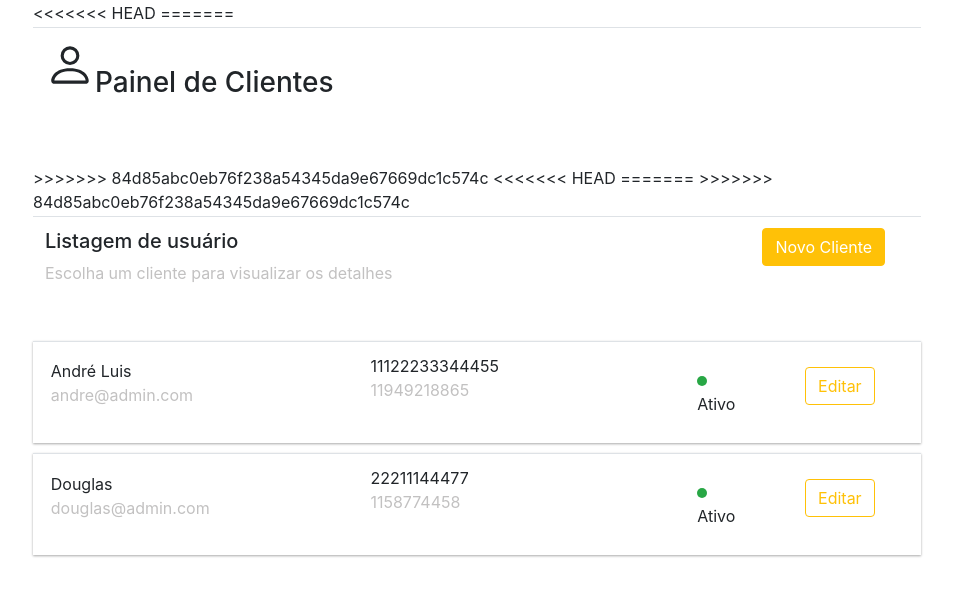
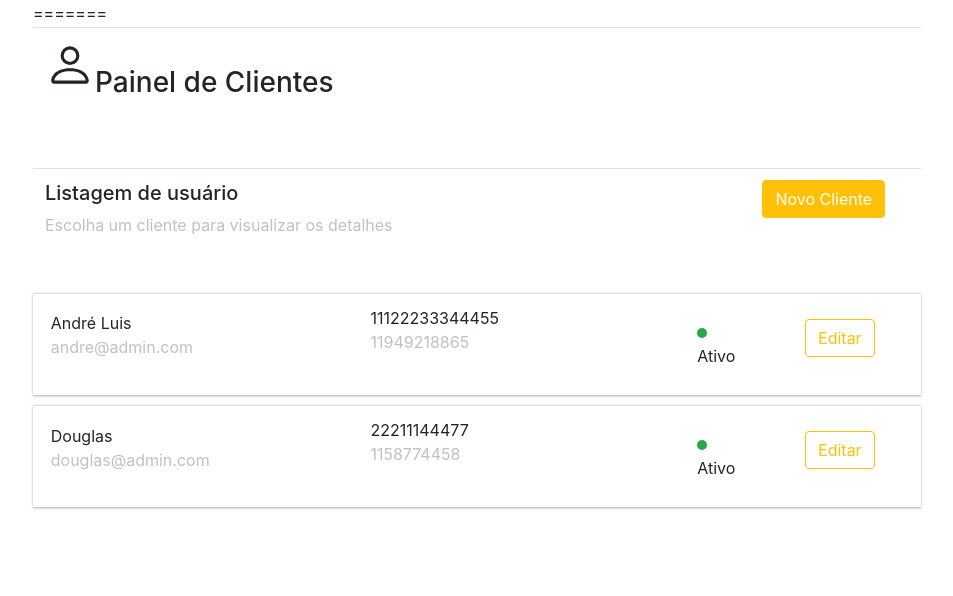
Before and after one commit to Hermelio/CRUD, a Django app: page / in a window 1280 px wide. Shown: the part 48-644 px from the top of the page, without its empty margins (163-1116 px from the left). Run offline with Django 3.2, Linux system fonts and the light colour scheme; data comes from the database, SQL or seed files in the repository; some libraries are stand-ins or nearby versions.

Commit message:
mudanças no arquivo html

```diff
--- a/telas/templates/crud/home.html
+++ b/telas/templates/crud/home.html
@@ -33,7 +33,7 @@
 
 <body class="container">
     <div class="row">
-<<<<<<< HEAD
+
 
 
 
@@ -57,18 +57,18 @@
         <table cellspacing="20" class="table">
             <thead class="thead-dark">
                 <tr>
->>>>>>> 84d85abc0eb76f238a54345da9e67669dc1c574c
+
                     <td>
                         <h5>Listagem de usuário</h5>
                         <p>Escolha um cliente para visualizar os detalhes</p>
                     </td>
-<<<<<<< HEAD
+
                     <td></td>
 
 
-=======
+
                     <td class="espaço"></td>
->>>>>>> 84d85abc0eb76f238a54345da9e67669dc1c574c
+
                     <td>
                         <button class="btn btn-warning btn-novo" data-toggle-tooltip="tooltip" title="Incluir novo item">Novo
                             Cliente</button>
```
